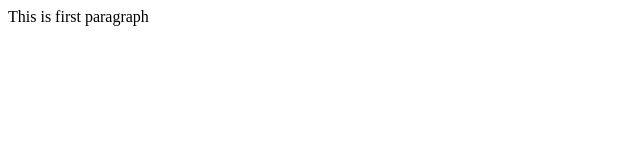
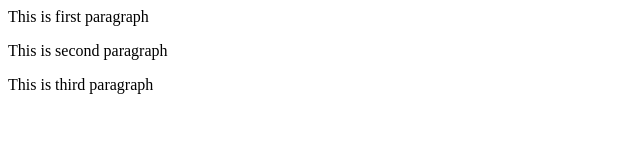
Before and after one commit to Shakeel-Ilyas/localrepo, a plain HTML site: page index.html in a window 1280 px wide. Shown: the whole page, without its empty margins (0-640 px from the left). Drawn offline with Linux system fonts and the light colour scheme.

Commit message:
Updating index.html

```diff
--- a/index.html
+++ b/index.html
@@ -1 +1,3 @@
 <p>This is first paragraph</p>
+<p>This is second paragraph</p>
+<p>This is third paragraph</p>
```
